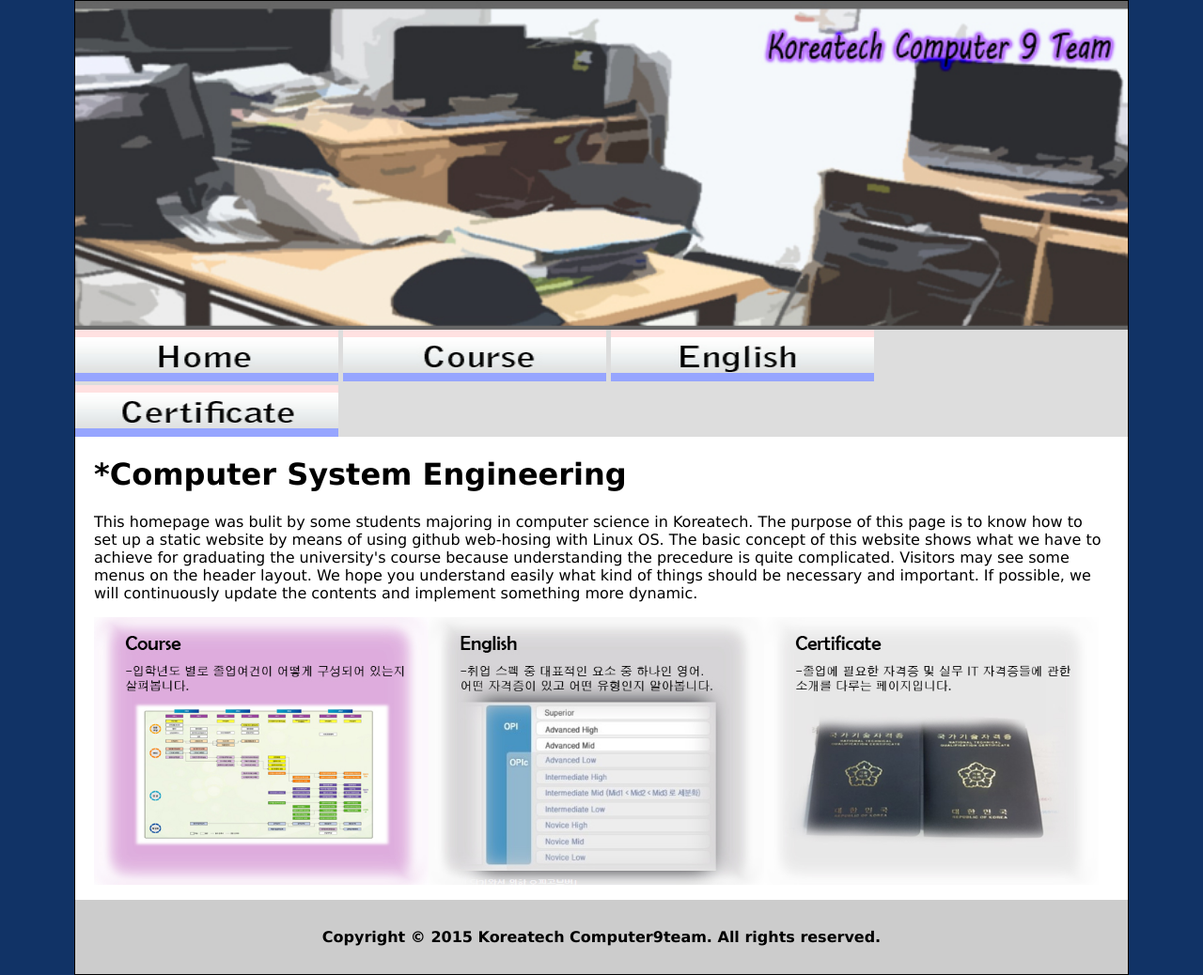
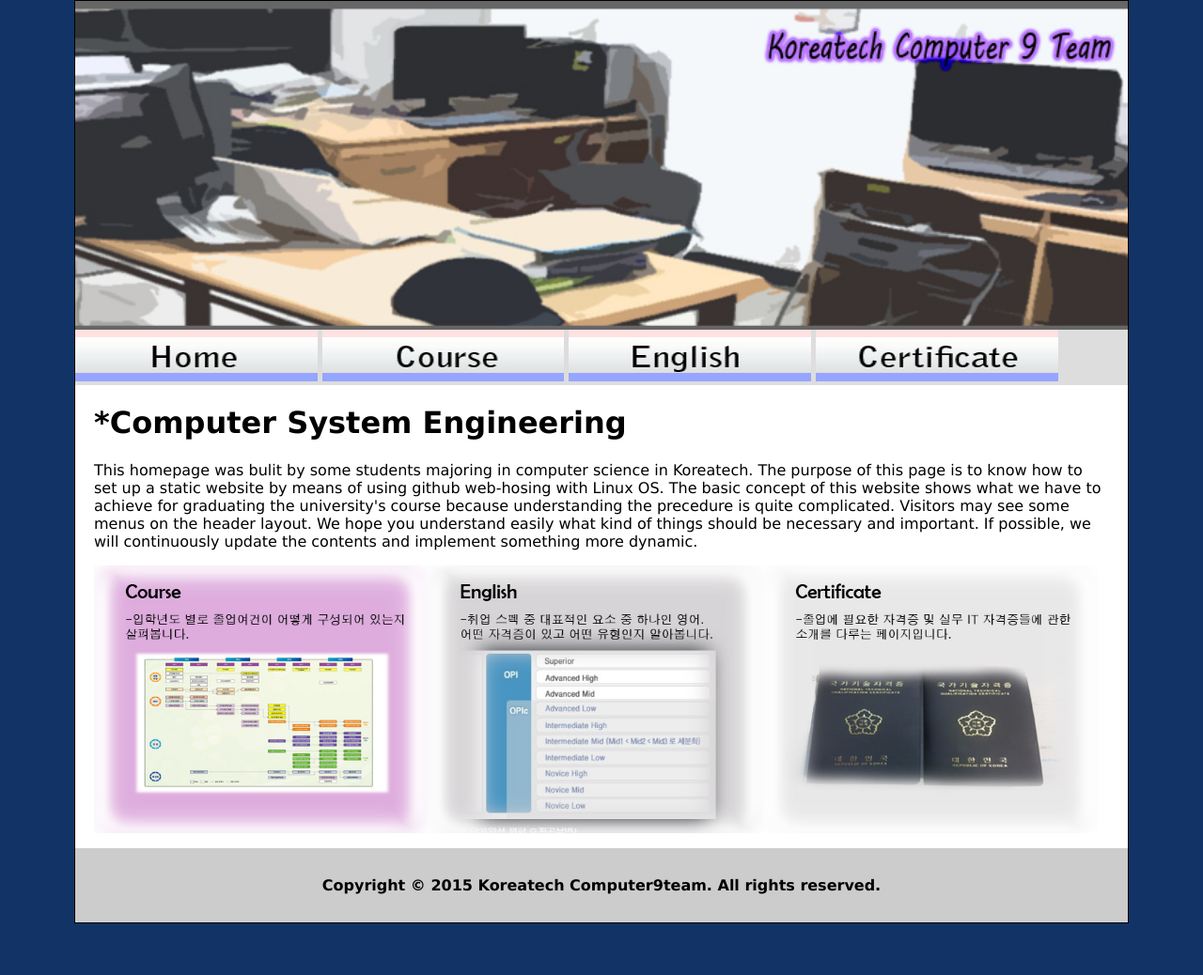
Before and after one commit to myungkwan/computer9team.github.com, a Jekyll site: the page index.html, which Jekyll copies as it is, in a window 1280 px wide. Shown: the whole page at 94% size. Built offline with Jekyll 4.4.1, drawn with Linux system fonts in a browser that asks for light colours; after the commit the page ends 983 px from its top, so only the background shows below that.

Commit message:
Update index.html

```diff
--- a/index.html
+++ b/index.html
@@ -58,10 +58,10 @@ body {
 <div id="container">
   <div id="header">
     <img src="img2/logo.jpg" width="100%" style="max-width: 100%; height:auto;" /><br />
-    <a href="index.html"><img src="img2/home.jpg" width="25%" height="55" /></a>
-    <a href="course.html"><img src="img2/course.jpg" width="25%" height="55" /></a>
-    <a href="english.html"><img src="img2/Englsih.jpg" width="25%" height="55" /></a>
-    <a href="certificate.html"><img src="img2/certificate.jpg" width="25%" height="55" /></a><br />
+    <a href="index.html"><img src="img2/home.jpg" width="23%" height="55" /></a>
+    <a href="course.html"><img src="img2/course.jpg" width="23%" height="55" /></a>
+    <a href="english.html"><img src="img2/Englsih.jpg" width="23%" height="55" /></a>
+    <a href="certificate.html"><img src="img2/certificate.jpg" width="23%" height="55" /></a><br />
     <!-- end #header -->
   </div>
   <div id="mainContent">
```
